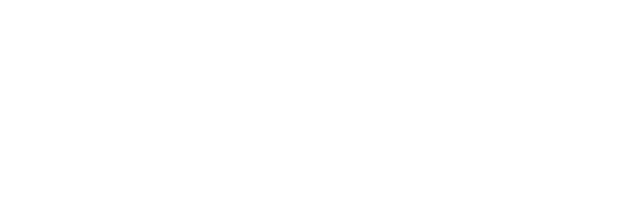
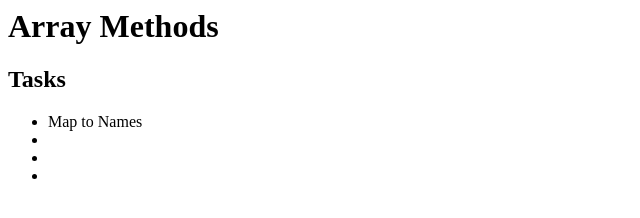
Before and after one commit to yugmani/js-array-methods-jsinfo-2, a website: page index.html in a window 1280 px wide. Shown: the whole page, without its empty margins (0-640 px from the left). Drawn offline with Linux system fonts and the light colour scheme.

Commit message:
task: map to names

```diff
--- a/index.html
+++ b/index.html
@@ -1 +1,10 @@
-<div id="app"></div>
+<div id="app">
+<h1>Array Methods</h1>
+<h2>Tasks</h2>
+<ul>
+  <li>Map to Names</li>
+  <li></li>
+  <li></li>
+  <li></li>
+</ul>
+</div>
```
Also changed, not shown: index.js (+13 -0 lines).
